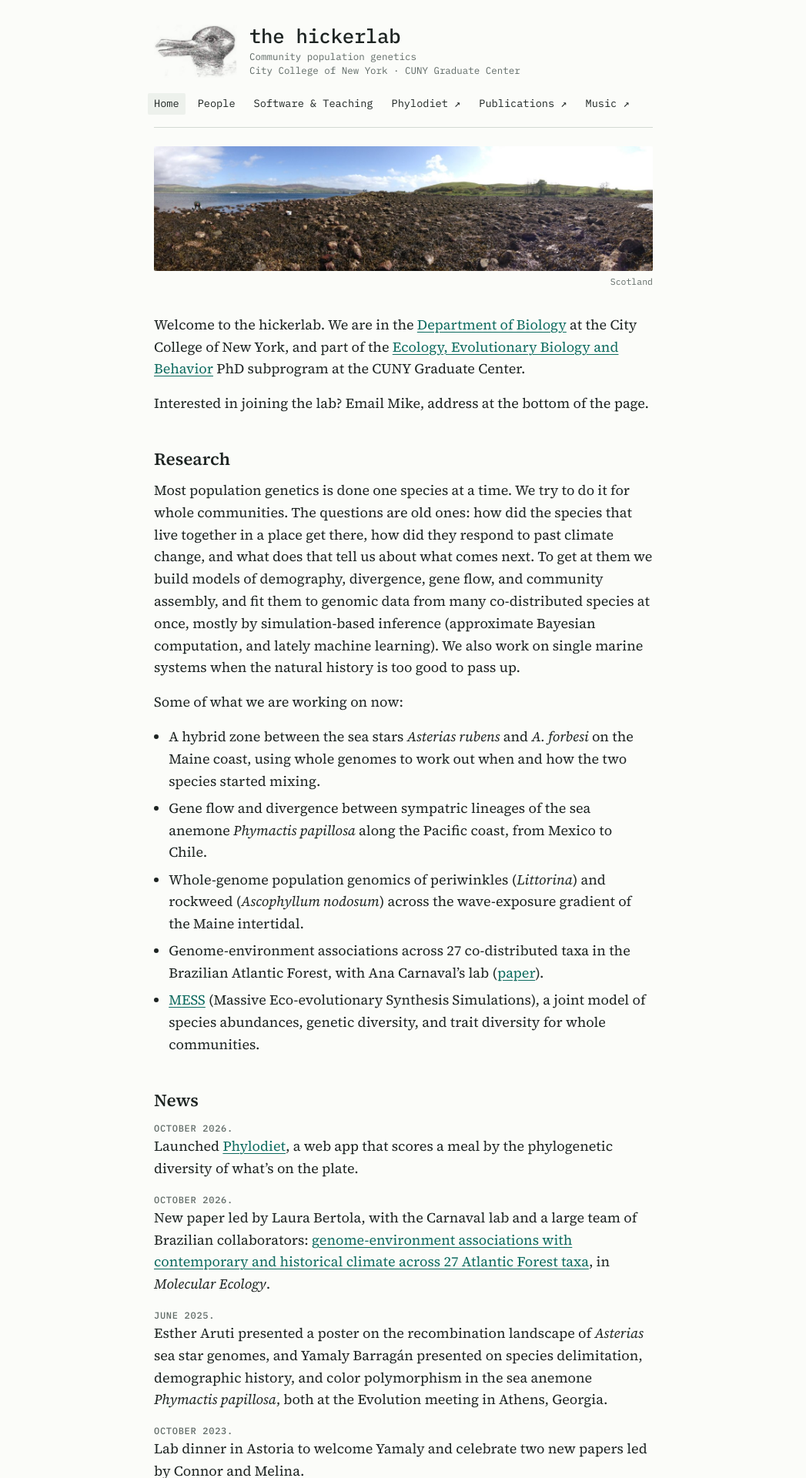
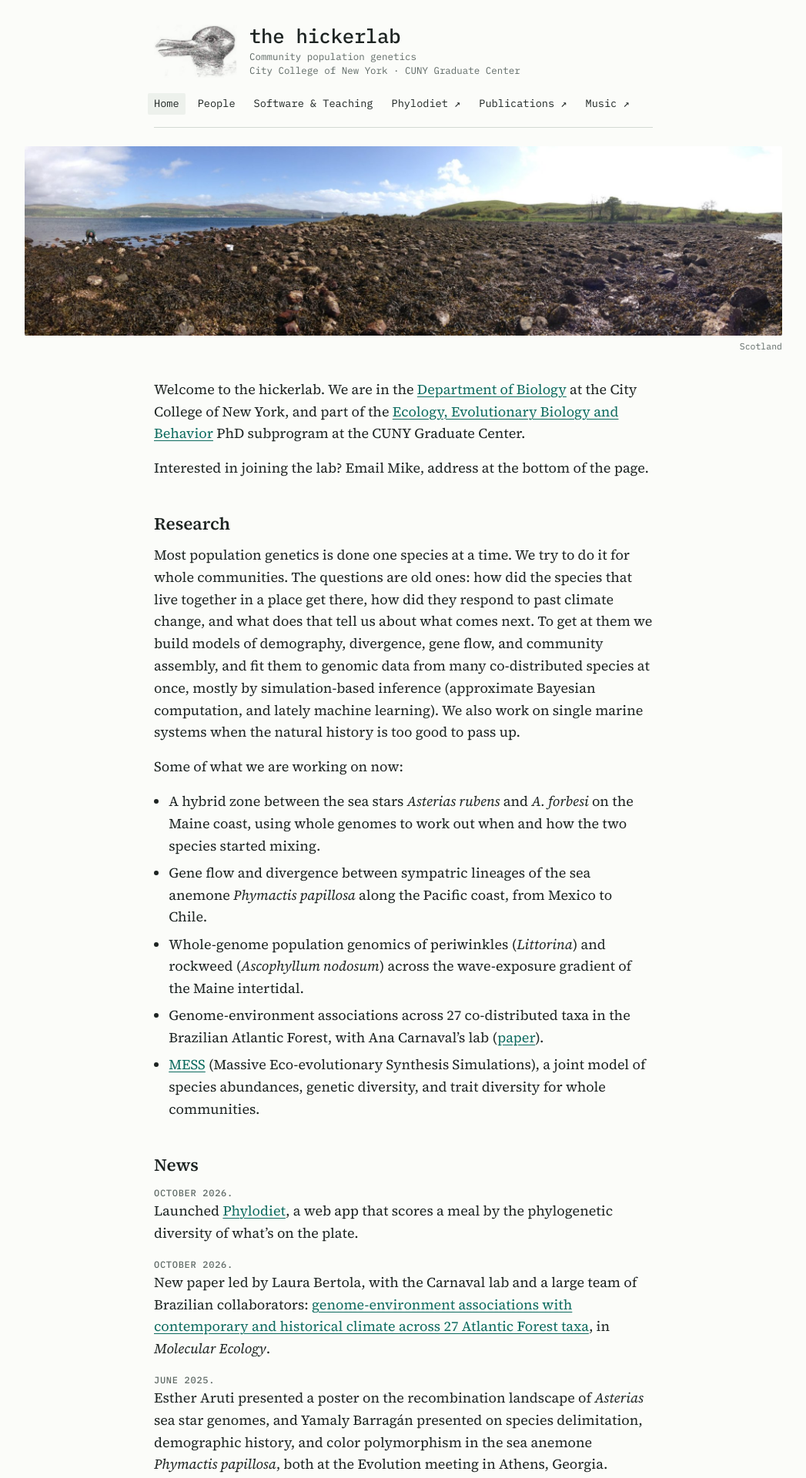
Before and after one commit to mjhickerson/hickerlab, a Jekyll site: the page built from index.md, in a window 1280 px wide. Shown: the top 1920 px of the page at 77% size, without its empty margins (116-1163 px from the left). Built offline with Jekyll 4.4.1, drawn with Linux system fonts in a browser that asks for light colours.

Commit message:
Make the photo strip wider than the text column
The strip now sits outside the narrow text column and can grow to
64rem, so panoramas show at a useful size. Photo saved at 2000px wide.

Co-Authored-By: Claude Fable 5.2 <noreply@anthropic.com>
Claude-Session: https://claude.ai/code/session_01The7QCUvcHxdxtGZ7PziJY

```diff
--- a/_layouts/default.html
+++ b/_layouts/default.html
@@ -11,7 +11,7 @@
 <link rel="stylesheet" href="assets/style.css">
 </head>
 <body>
-<div class="wrap">
+<div class="wrap wrap-top">
 
 <header class="site-header">
   <a class="brand" href="./">
@@ -31,8 +31,10 @@
   </nav>
 </header>
 
+</div>
+
 <figure class="banner" id="banner">
-  <noscript><img src="images/banners/{{ site.data.banners[0].file }}" alt="{{ site.data.banners[0].caption | escape }}" width="1400" height="350"></noscript>
+  <noscript><img src="images/banners/{{ site.data.banners[0].file }}" alt="{{ site.data.banners[0].caption | escape }}" width="2000" height="500"></noscript>
 </figure>
 <script>
 (function () {
@@ -44,11 +46,13 @@
   var img = document.createElement('img');
   img.src = 'images/banners/' + p[0];
   img.alt = p[1] ? 'Field photo: ' + p[1] : 'Field photo';
-  img.width = 1400; img.height = 350;
+  img.width = 2000; img.height = 500;
   fig.appendChild(img);
   if (p[1]) { var cap = document.createElement('figcaption'); cap.textContent = p[1]; fig.appendChild(cap); }
 })();
 </script>
+
+<div class="wrap wrap-rest">
 
 <main class="page-{{ page.title | slugify }}">
 {{ content }}
--- a/assets/style.css
+++ b/assets/style.css
@@ -56,7 +56,9 @@ nav a[aria-current="page"] { background: var(--wash); }
 
 /* ---------- photo strip under the menu ---------- */
 
-.banner { margin: 0 0 2rem; }
+.wrap-top { padding-bottom: 0; }
+.wrap-rest { padding-top: 0; }
+.banner { max-width: 64rem; margin: 0 auto 2rem; padding: 0 1.25rem; }  /* wider than the text column, so panoramas get some room */
 .banner img { display: block; width: 100%; height: auto; aspect-ratio: 4 / 1; object-fit: cover; border-radius: 2px; background: var(--wash); }
 .banner figcaption { margin-top: 0.35rem; font-family: var(--font-label); font-size: 0.72rem; color: var(--muted); text-align: right; }
 
```
Also changed, not shown: images/banners/scotland.jpg.
